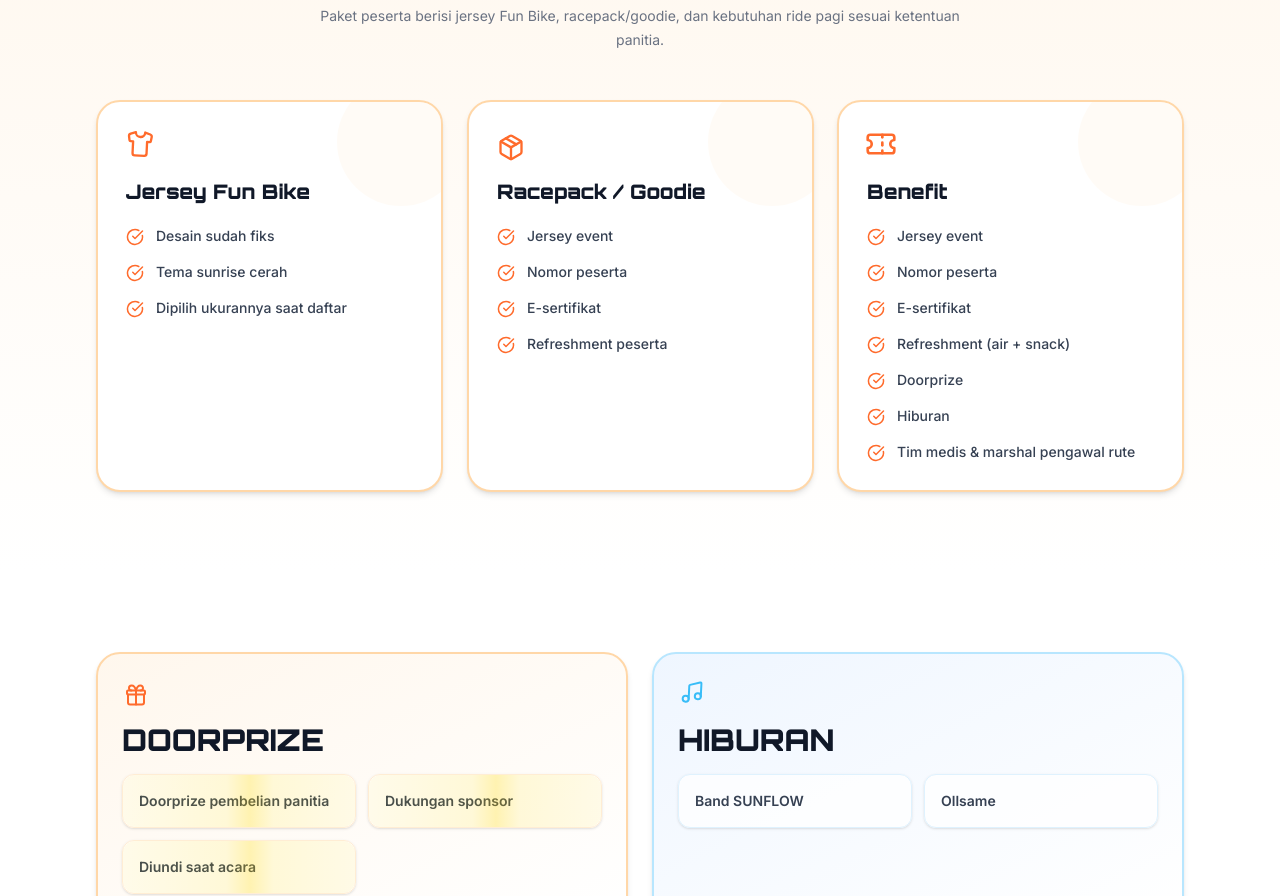
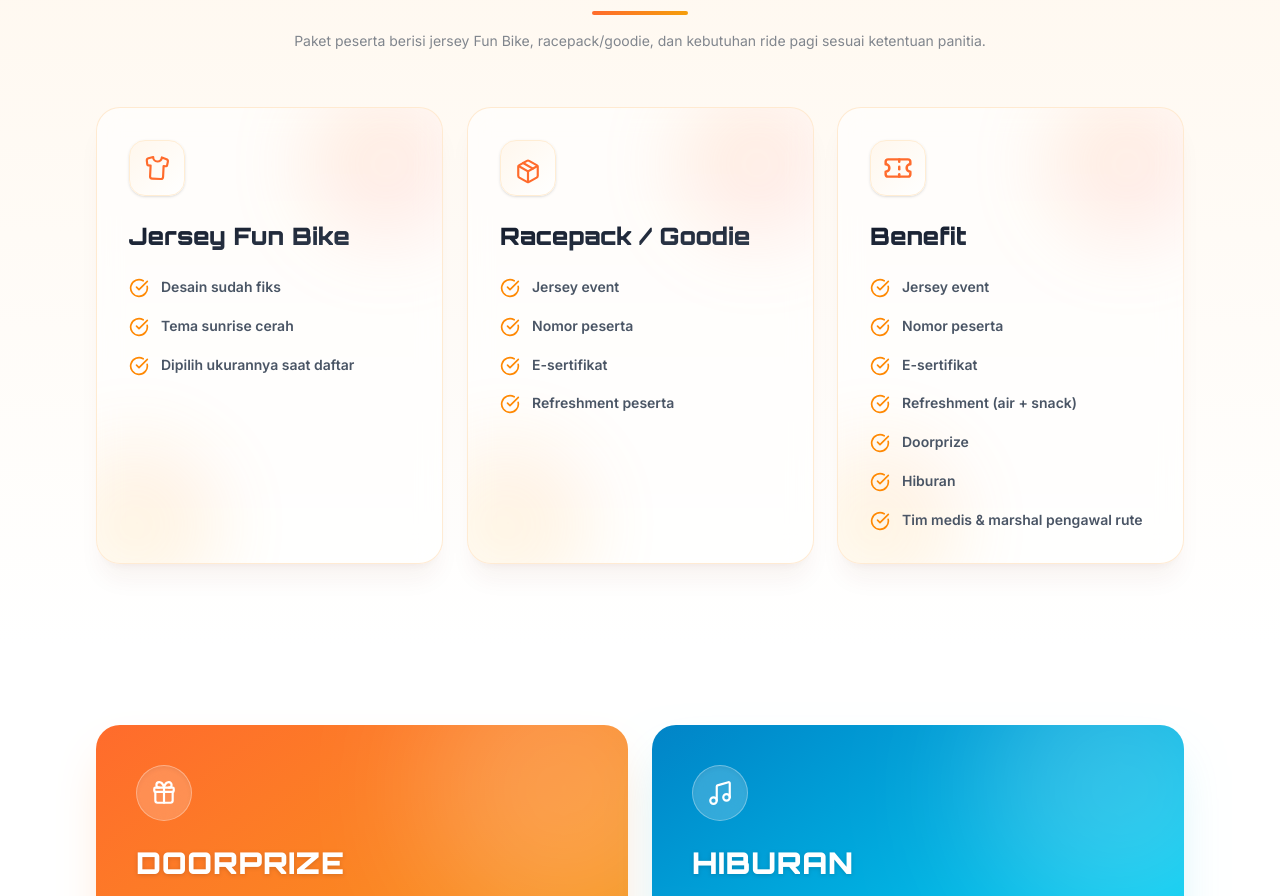
Before and after one commit to JundyAlka/PSTI-Fest_FuturisticRun-FunBike, a Next.js app: page /fun-bike in a window 1280 px wide. Shown: the part 5760-6656 px from the top of the page. Built offline with nearby package versions, Linux system fonts and the light colour scheme; no server answers.

Commit message:
Enhance UI for Jersey and Doorprize/Hiburan sections

```diff
--- a/src/app/fun-bike/page.tsx
+++ b/src/app/fun-bike/page.tsx
@@ -359,31 +359,35 @@ export default async function FunBikePage() {
 
         <section id="jersey" className="overflow-hidden bg-[linear-gradient(180deg,#FFF7ED_0%,#FFFFFF_100%)] pb-6 pt-12 sm:py-20">
           <div className="mx-auto max-w-6xl px-4 sm:px-6 lg:px-8">
-            <div className="mb-12 text-center">
-              <div className="badge-sunrise mb-4 inline-block">JERSEY & RACEPACK</div>
-              <h2 className="mb-4 text-4xl font-black text-gray-900" style={{ fontFamily: "Orbitron, sans-serif" }}>JERSEY FUN BIKE SUDAH FIKS</h2>
-              <p className="mx-auto max-w-2xl text-sm leading-6 text-gray-500">
-                Paket peserta berisi jersey Fun Bike, racepack/goodie, dan kebutuhan ride pagi sesuai ketentuan panitia.
-              </p>
-            </div>
+            <SectionHeading
+              eyebrow="JERSEY & RACEPACK"
+              title="JERSEY FUN BIKE SUDAH FIKS"
+              accentColor="#FF6B2C"
+              accentColor2="#F59E0B"
+              lightSurface={true}
+              subtitle="Paket peserta berisi jersey Fun Bike, racepack/goodie, dan kebutuhan ride pagi sesuai ketentuan panitia."
+            />
             <div className="grid gap-6 lg:grid-cols-3">
               {[
                 { icon: Shirt, title: "Jersey Fun Bike", items: ["Desain sudah fiks", "Tema sunrise cerah", "Dipilih ukurannya saat daftar"] },
                 { icon: Package, title: "Racepack / Goodie", items: event.racepack },
                 { icon: Ticket, title: "Benefit", items: event.benefit },
               ].map(({ icon: Icon, title, items }) => (
-                <div key={title} className="card-animated rounded-3xl border-2 border-orange-200 bg-white p-7 shadow-md hover:shadow-lg transition-all relative overflow-hidden group">
-                  <div className="absolute top-0 right-0 -mr-6 -mt-6 w-32 h-32 rounded-full bg-orange-50 opacity-50 group-hover:scale-150 transition-transform duration-500" />
+                <div key={title} className="card-animated rounded-3xl border border-orange-200/50 bg-white/60 backdrop-blur-md p-8 shadow-xl shadow-orange-900/5 hover:shadow-2xl hover:shadow-orange-500/15 hover:-translate-y-1 transition-all duration-500 relative overflow-hidden group">
+                  <div className="absolute top-0 right-0 -mr-6 -mt-6 w-40 h-40 rounded-full bg-gradient-to-br from-orange-300 to-rose-300 opacity-20 blur-2xl group-hover:scale-150 group-hover:opacity-30 transition-all duration-700" />
+                  <div className="absolute bottom-0 left-0 -ml-10 -mb-10 w-40 h-40 rounded-full bg-gradient-to-tr from-amber-200 to-orange-400 opacity-15 blur-2xl group-hover:scale-125 transition-all duration-700" />
                   <div className="relative z-10">
-                    <AnimatedIcon color="#FF6B2C" animate={title.includes("Jersey") ? "sway" : title.includes("Racepack") ? "bounce" : "pulse"} className="mb-5">
-                      <Icon size={28} />
+                    <div className="mb-6 inline-flex items-center justify-center w-14 h-14 rounded-2xl bg-gradient-to-br from-orange-50 to-white shadow-sm border border-orange-100">
+                      <AnimatedIcon color="#FF6B2C" animate={title.includes("Jersey") ? "sway" : title.includes("Racepack") ? "bounce" : "pulse"}>
+                        <Icon size={26} />
                       </AnimatedIcon>
-                    <h3 className="mb-5 text-xl font-black text-gray-900" style={{ fontFamily: "Orbitron, sans-serif" }}>{title}</h3>
+                    </div>
+                    <h3 className="mb-6 text-2xl font-black bg-gradient-to-br from-gray-900 to-gray-700 bg-clip-text text-transparent" style={{ fontFamily: "Orbitron, sans-serif" }}>{title}</h3>
                     <ul className="space-y-4">
                       {items.map((item) => (
-                        <li key={item} className="flex items-start gap-3 text-sm font-medium text-gray-700">
-                          <CheckCircle size={18} className="flex-shrink-0 mt-0.5 text-[#FF6B2C]" />
-                          {item}
+                        <li key={item} className="flex items-start gap-3 text-sm font-semibold text-gray-600 group/item">
+                          <CheckCircle size={20} className="flex-shrink-0 mt-0.5 text-orange-400 group-hover/item:text-[#FF6B2C] group-hover/item:scale-110 transition-all duration-300" />
+                          <span className="group-hover/item:text-gray-900 transition-colors leading-relaxed">{item}</span>
                         </li>
                       ))}
                     </ul>
@@ -397,28 +401,38 @@ export default async function FunBikePage() {
         <section className="overflow-hidden bg-white pb-5 pt-4 sm:py-20">
           <div className="mx-auto max-w-6xl px-4 sm:px-6 lg:px-8">
             <div className="grid gap-6 lg:grid-cols-2">
-              <div className="rounded-3xl border-2 border-orange-200 bg-gradient-to-br from-[#FFF7ED] to-white p-6 shadow-md">
-                <AnimatedIcon color="#FF6B2C" animate="bounce" className="mb-4">
-                  <Gift size={24} />
-                </AnimatedIcon>
-                <h2 className="mb-4 text-3xl font-black text-gray-900" style={{ fontFamily: "Orbitron, sans-serif" }}>DOORPRIZE</h2>
+              <div className="relative rounded-3xl bg-gradient-to-br from-[#FF6B2C] to-[#F59E0B] p-8 sm:p-10 shadow-2xl shadow-orange-500/20 overflow-hidden group hover:-translate-y-1 transition-transform duration-500">
+                <div className="absolute top-0 right-0 w-72 h-72 bg-white/20 rounded-full blur-3xl -mr-20 -mt-20 group-hover:scale-125 transition-transform duration-700" />
+                <div className="absolute bottom-0 left-0 w-52 h-52 bg-white/10 rounded-full blur-2xl -ml-20 -mb-20" />
+                <div className="relative z-10">
+                  <div className="mb-6 inline-flex items-center justify-center w-14 h-14 rounded-full bg-white/20 backdrop-blur-md border border-white/30 text-white shadow-inner">
+                    <Gift size={26} />
+                  </div>
+                  <h2 className="mb-6 text-3xl font-black text-white drop-shadow-sm tracking-wide" style={{ fontFamily: "Orbitron, sans-serif" }}>DOORPRIZE</h2>
                   <div className="grid gap-3 sm:grid-cols-2">
                     {event.doorprize.map((item) => (
-                    <div key={item} className="shimmer-showcase rounded-xl border border-orange-100 bg-white/75 p-4 text-sm font-semibold text-gray-700 shadow-sm">{item}</div>
+                      <div key={item} className="shimmer-showcase rounded-xl bg-white/15 backdrop-blur-md border border-white/20 p-4 text-sm font-bold text-white shadow-sm hover:bg-white/25 hover:border-white/40 transition-all duration-300">
+                        {item}
+                      </div>
                     ))}
                   </div>
                 </div>
-              <div className="rounded-3xl border-2 border-sky-200 bg-gradient-to-br from-[#EFF6FF] to-white p-6 shadow-md">
-                <AnimatedIcon color="#38BDF8" animate="sway" className="mb-4">
-                  <Music size={24} />
-                </AnimatedIcon>
-                <h2 className="mb-4 text-3xl font-black text-gray-900" style={{ fontFamily: "Orbitron, sans-serif" }}>HIBURAN</h2>
+              </div>
+              <div className="relative rounded-3xl bg-gradient-to-br from-[#0284C7] to-[#00E5FF] p-8 sm:p-10 shadow-2xl shadow-cyan-500/20 overflow-hidden group hover:-translate-y-1 transition-transform duration-500">
+                <div className="absolute top-0 right-0 w-72 h-72 bg-white/20 rounded-full blur-3xl -mr-20 -mt-20 group-hover:scale-125 transition-transform duration-700" />
+                <div className="absolute bottom-0 left-0 w-52 h-52 bg-white/10 rounded-full blur-2xl -ml-20 -mb-20" />
+                <div className="relative z-10">
+                  <div className="mb-6 inline-flex items-center justify-center w-14 h-14 rounded-full bg-white/20 backdrop-blur-md border border-white/30 text-white shadow-inner">
+                    <Music size={26} />
+                  </div>
+                  <h2 className="mb-6 text-3xl font-black text-white drop-shadow-sm tracking-wide" style={{ fontFamily: "Orbitron, sans-serif" }}>HIBURAN</h2>
                   <div className="grid gap-3 sm:grid-cols-2">
                     {event.hiburan.map((item) => (
-                    <div key={item} className="rounded-xl border border-sky-100 bg-white/75 p-4 text-sm font-semibold text-gray-700 shadow-sm">
+                      <div key={item} className="rounded-xl bg-white/15 backdrop-blur-md border border-white/20 p-4 text-sm font-bold text-white shadow-sm hover:bg-white/25 hover:border-white/40 transition-all duration-300">
                         {item}
                       </div>
                     ))}
+                  </div>
                 </div>
               </div>
             </div>
```
Lines whose indentation alone changed are shown as unchanged.
